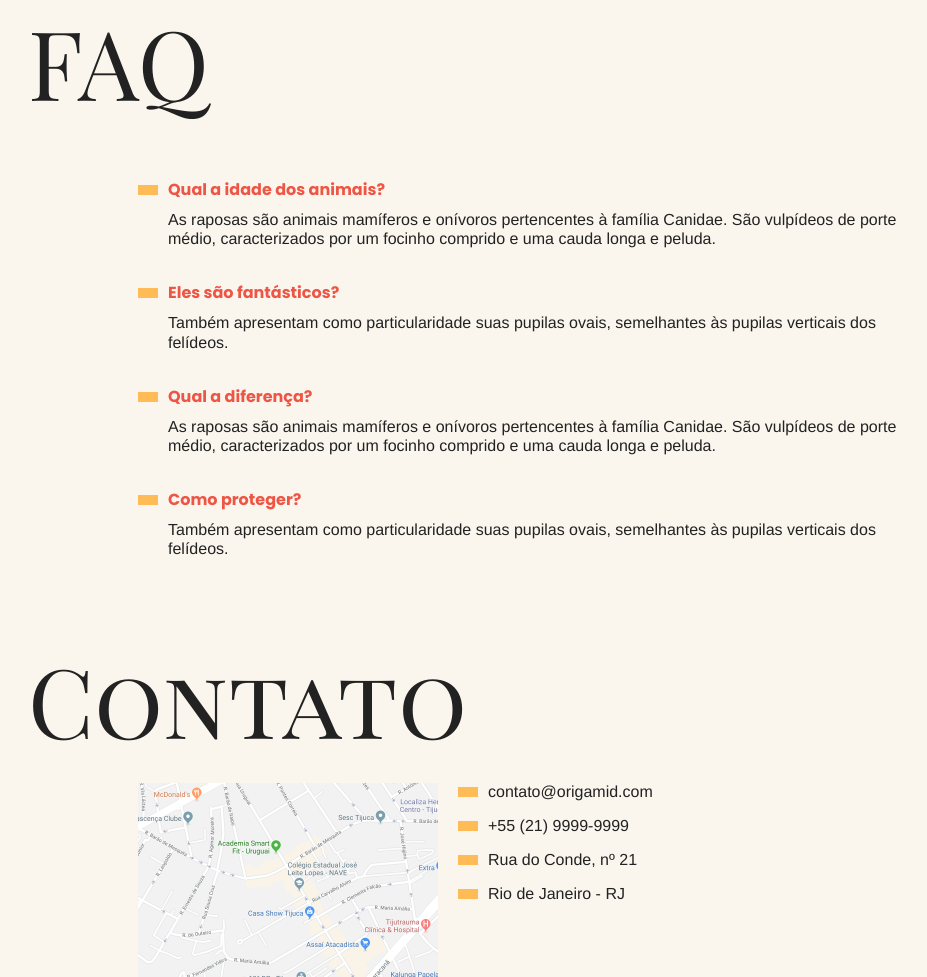
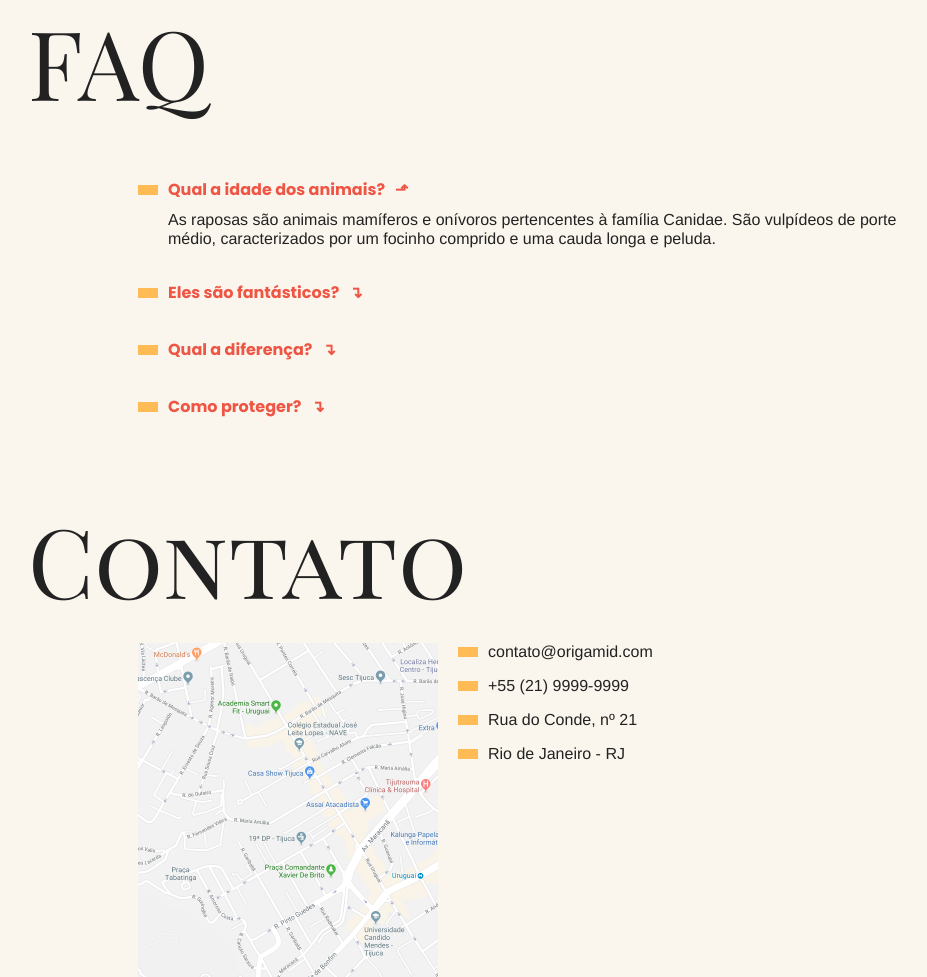
Before and after one commit to JoaoVGomees/animais-fantasticos-page, a plain HTML site: page index.html in a window 1280 px wide. Shown: the part 804-1781 px from the top of the page, without its empty margins (162-1089 px from the left). Drawn offline with Linux system fonts and the light colour scheme.

Commit message:
feat: Adicionar funcionalidade de Accordion para dt/dd

```diff
--- a/css/styles.css
+++ b/css/styles.css
@@ -259,3 +259,33 @@ body::-webkit-scrollbar-track {
   }
 
 }
+
+.js .js-accordion dd {
+  display: none;
+}
+
+.js-accordion dt::after {
+  content: '↴';
+  margin-left: 10px;
+}
+
+.js-accordion dt.ativo::after {
+  content: '⬏';
+}
+
+.js-accordion dd.ativo {
+  display: block;
+  animation: slideDown .5s forwards;
+}
+
+@keyframes slideDown {
+  from {
+    opacity: 0;
+    max-height: 0;
+  }
+
+  to {
+    opacity: 1;
+    max-height: 200px;
+  }
+}
--- a/index.html
+++ b/index.html
@@ -95,7 +95,7 @@
   <section class="grid-section faq" id="faq">
     <h1 class="titulo">FAQ</h1>
 
-    <dl class="faq-lista">
+    <dl class="faq-lista js-accordion">
       <dt>Qual a idade dos animais?</dt>
       <dd>As raposas são animais mamíferos e onívoros pertencentes à família Canidae. São vulpídeos de porte médio, caracterizados por um focinho comprido e uma cauda longa e peluda.</dd>
 
--- a/scripts/main.js
+++ b/scripts/main.js
@@ -1,3 +1,4 @@
+function initTabNav() {
   const tabMenu = document.querySelectorAll('.js-tabmenu li');
   const tabContent = document.querySelectorAll('.js-tabcontent section');
 
@@ -18,3 +19,27 @@ if (tabMenu.length && tabContent.length) {
       })
     });
   }
+}
+initTabNav();
+
+function initAccordion() {
+  const accordionList = document.querySelectorAll('.js-accordion dt');
+  const classAtivo = 'ativo';
+
+  if (accordionList.length) {
+    accordionList[0].classList.add(classAtivo);
+    accordionList[0].nextElementSibling.classList.add(classAtivo)
+
+    function activeAccordion() {
+      this.classList.toggle(classAtivo);
+      this.nextElementSibling.classList.toggle(classAtivo);
+    }
+
+
+    accordionList.forEach((item) => {
+      item.addEventListener('click', activeAccordion);
+    });
+  }
+
+}
+initAccordion();
```
Lines whose indentation alone changed are shown as unchanged.
